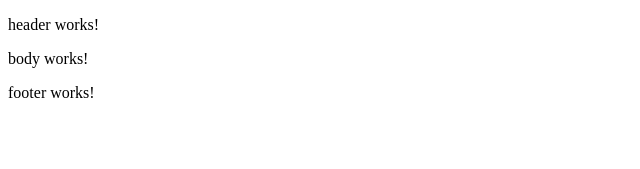
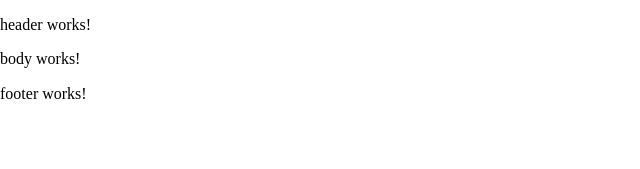
Before and after one commit to jlg-formation/gul-june-2020, an Angular app: page / in a window 1280 px wide. Shown: the top 169 px of the page, without its empty margins (0-640 px from the left). Built offline with nearby package versions, Linux system fonts and the light colour scheme.

Commit message:
added normalize in global styles

```diff
--- a/src/styles.scss
+++ b/src/styles.scss
@@ -1 +1,3 @@
 /* You can add global styles to this file, and also import other style files */
+
+@import "../node_modules/normalize.css/normalize.css";
```
